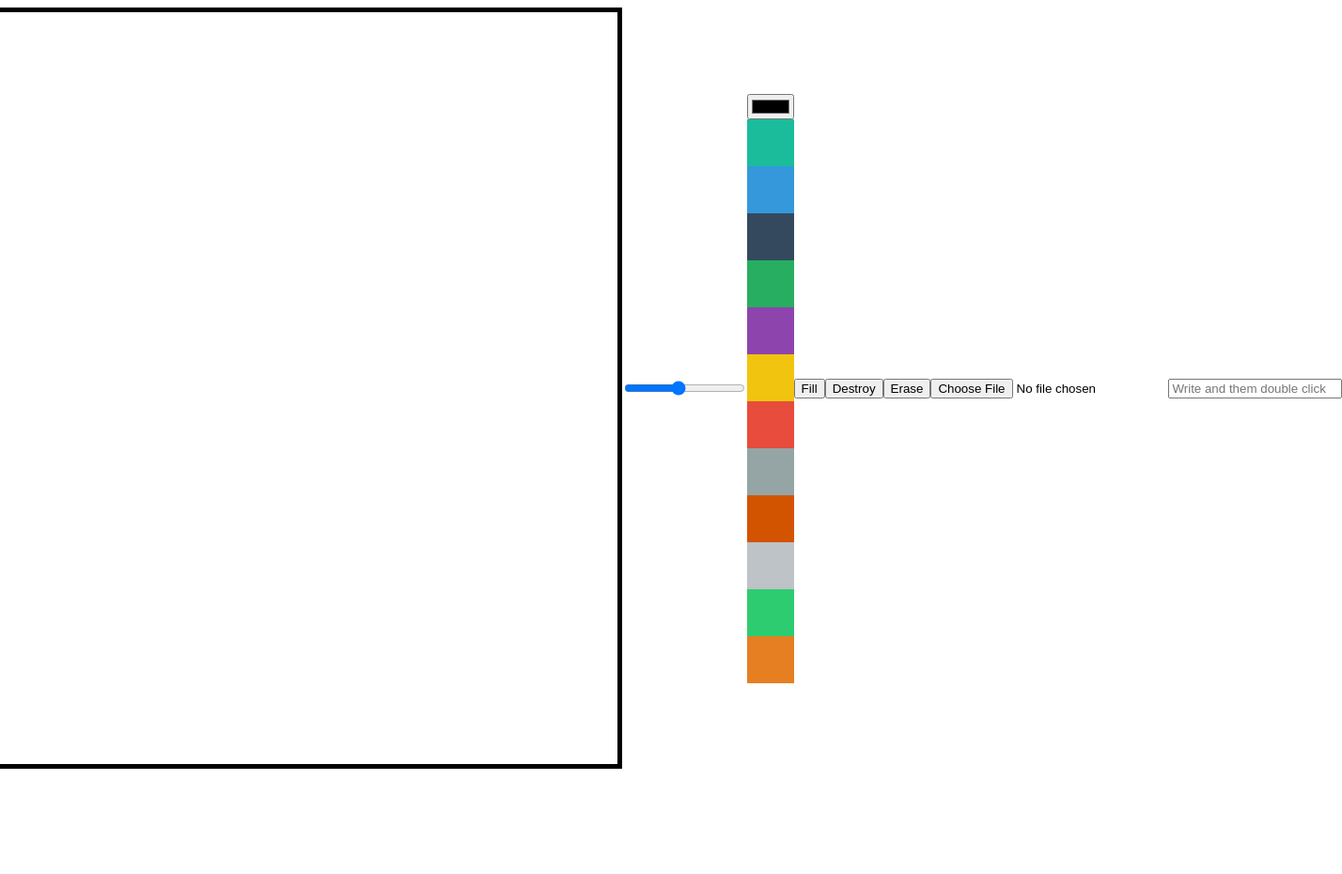
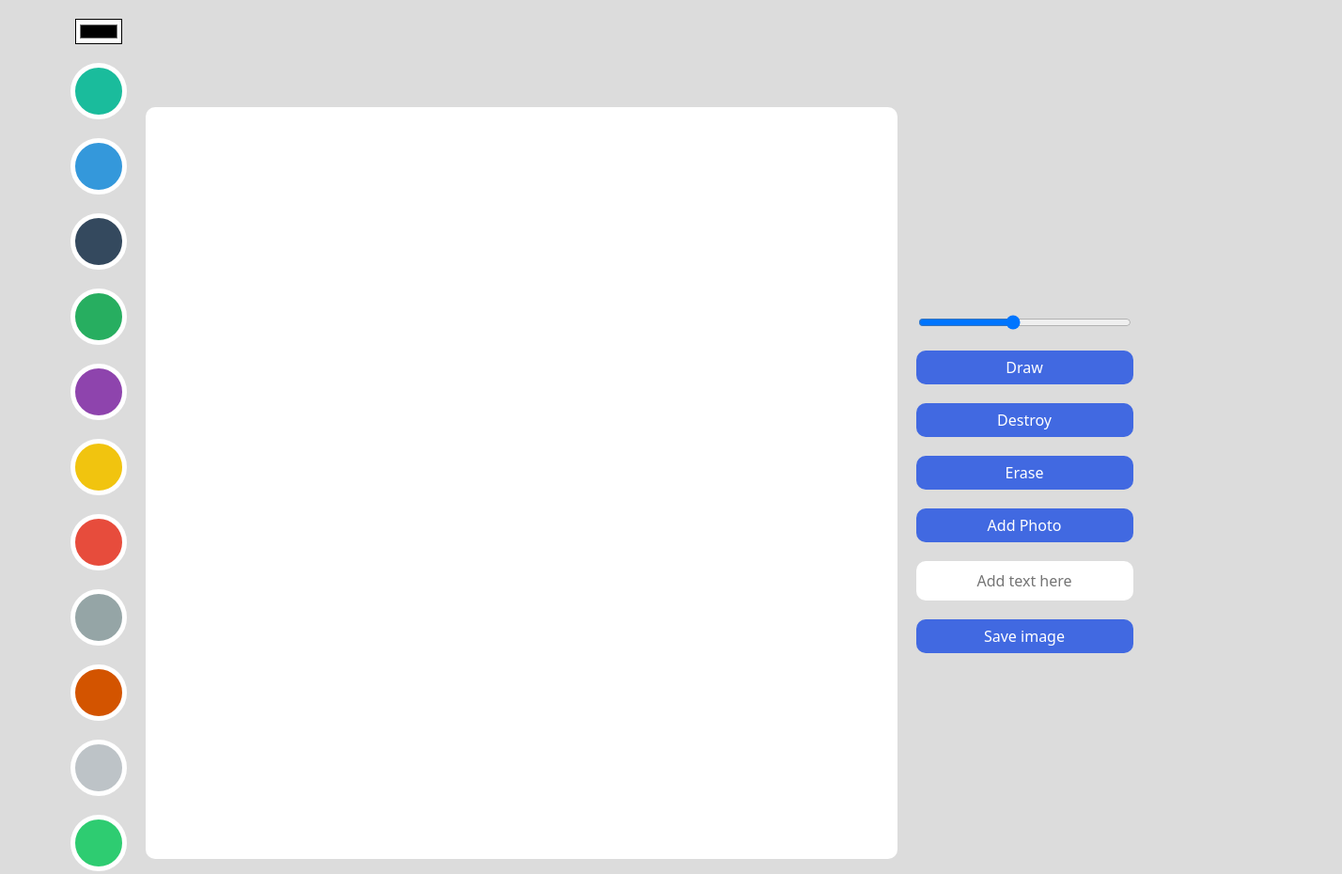
Before and after one commit to wwmw/record, a plain HTML site: page JavaScript/MEME-MAKER/index.html in a window 1280 px wide. Shown: the top 930 px of the page at 94% size, 1428 px wide, since content can reach past the window. Before the commit the page ends 826 px from the top, so only its background shows below. Drawn offline with Linux system fonts and the light colour scheme.

Commit message:
2070tohp

```diff
--- a/JavaScript/MEME-MAKER/app.js
+++ b/JavaScript/MEME-MAKER/app.js
@@ -1,3 +1,4 @@
+const saveBtn = document.getElementById("save");
 const textInput = document.getElementById("text");
 const fileInput = document.getElementById("file");
 const modeBtn = document.getElementById("mode-btn");
@@ -19,6 +20,7 @@ const CANVAS_HEIGHT = 800;
 canvas.width = CANVAS_WIDTH;
 canvas.height = CANVAS_HEIGHT;
 ctx.lineWidth = lineWidth.value;
+ctx.lineCap = "round";
 let isPainting = false;
 let isFilling = false;
 
@@ -80,12 +82,24 @@ function onFileChange(event) {
   image.onload = function name() {
     ctx.drawImage(image, 0, 0, CANVAS_WIDTH, CANVAS_HEIGHT);
     fileInput.value = null;
+  };
+}
+function onDoubleClick(event) {
+  const text = textInput.value;
+  if (text !== "") {
+    ctx.save();
+    ctx.lineWidth = 1;
+    ctx.font = "68px sans-serif";
+    ctx.fillText(text, event.offsetX, event.offsetY);
+    ctx.restore();
   }
 }
-function onDoubleClick(event){
-  const text = textInput.value;
-  ctx.strokeText(text, event.offsetX, event.offsetY);
-  ctx.fillText(text, event.offsetX, event.offsetY);
+function onSaveClick() {
+  const url = canvas.toDataURL();
+  const a = document.createElement("a");
+  a.href = url;
+  a.download = "myDrawing.png";
+  a.click();
 }
 
 canvas.addEventListener("dblclick", onDoubleClick);
@@ -105,3 +119,4 @@ eraserBtn.addEventListener("click", onEraserClick);
 colorOptions.forEach((color) => color.addEventListener("click", onColorClick));
 
 fileInput.addEventListener("change", onFileChange);
+saveBtn.addEventListener("click", onSaveClick);
--- a/JavaScript/MEME-MAKER/index.html
+++ b/JavaScript/MEME-MAKER/index.html
@@ -8,9 +8,7 @@
     <link rel="stylesheet" href="styles.css" />
   </head>
   <body>
-    <canvas></canvas>
-    <input id="line-width" type="range" min="1" max="10" value="5" step="0.5" />
-    <div>
+    <div class="color-options">
       <input id="color" type="color" />
       <div
         class="color-option"
@@ -73,11 +71,25 @@
         data-color="#e67e22"
       ></div>
     </div>
-    <button id="mode-btn">Fill</button>
-    <button id="destroy-btn">Destroy</button>
-    <button id="eraser-btn">Erase</button>
-    <input type="file" accept="image/*" id="file" />
-    <input type="text" placeholder="Write and them double click" id="text" />
+    <canvas></canvas>
+    <div class="btns">
+      <input
+        id="line-width"
+        type="range"
+        min="1"
+        max="10"
+        value="5"
+        step="0.5"
+      />
+      <button id="mode-btn">Draw</button>
+      <button id="destroy-btn">Destroy</button>
+      <button id="eraser-btn">Erase</button>
+      <label for="file">
+        Add Photo
+        <input type="file" accept="image/*" id="file" /></label>
+      <input type="text" placeholder="Add text here" id="text" />
+      <button id="save">Save image</button>
+    </div>
     <script src="app.js"></script>
   </body>
 </html>
--- /dev/null
+++ b/JavaScript/MEME-MAKER/reset.css
@@ -0,0 +1,48 @@
+/* http://meyerweb.com/eric/tools/css/reset/
+   v2.0 | 20110126
+   License: none (public domain)
+*/
+
+html, body, div, span, applet, object, iframe,
+h1, h2, h3, h4, h5, h6, p, blockquote, pre,
+a, abbr, acronym, address, big, cite, code,
+del, dfn, em, img, ins, kbd, q, s, samp,
+small, strike, strong, sub, sup, tt, var,
+b, u, i, center,
+dl, dt, dd, ol, ul, li,
+fieldset, form, label, legend,
+table, caption, tbody, tfoot, thead, tr, th, td,
+article, aside, canvas, details, embed,
+figure, figcaption, footer, header, hgroup,
+menu, nav, output, ruby, section, summary,
+time, mark, audio, video {
+	margin: 0;
+	padding: 0;
+	border: 0;
+	font-size: 100%;
+	font: inherit;
+	vertical-align: baseline;
+}
+/* HTML5 display-role reset for older browsers */
+article, aside, details, figcaption, figure,
+footer, header, hgroup, menu, nav, section {
+	display: block;
+}
+body {
+	line-height: 1;
+}
+ol, ul {
+	list-style: none;
+}
+blockquote, q {
+	quotes: none;
+}
+blockquote:before, blockquote:after,
+q:before, q:after {
+	content: '';
+	content: none;
+}
+table {
+	border-collapse: collapse;
+	border-spacing: 0;
+}
--- a/JavaScript/MEME-MAKER/styles.css
+++ b/JavaScript/MEME-MAKER/styles.css
@@ -1,15 +1,84 @@
+@import "reset.css";
+
+body {
+  display: flex;
+  gap: 20px;
+  justify-content: space-between;
+  align-items: flex-start;
+  background-color: gainsboro;
+  padding: 20px;
+  font-family: system-ui, -apple-system, BlinkMacSystemFont, "Segoe UI", Roboto,
+    Oxygen, Ubuntu, Cantarell, "Open Sans", "Helvetica Neue", sans-serif;
+}
+
 canvas {
   width: 800px;
   height: 800px;
-    border: 5px solid black;
+  background-color: white;
+  border-radius: 10px;
 }
+
 body {
   display: flex;
   justify-content: center;
   align-items: center;
 }
-.color-option{
+
+.btns {
+  display: flex;
+  flex-direction: column;
+  gap: 20px;
+}
+
+.color-options {
+  display: flex;
+  flex-direction: column;
+  gap: 20px;
+  align-items: center;
+}
+
+.color-option {
   width: 50px;
   height: 50px;
+  border-radius: 50%;
   cursor: pointer;
+  border: 5px solid white;
+  transition: transform ease-in-out 0.1s;
 }
+
+.color-option:hover {
+  transform: scale(1.2);
+}
+
+input#color {
+  background-color: white;
+}
+
+button, label {
+  all: unset;
+  padding: 10px 0px;
+  text-align: center;
+  background-color: royalblue;
+  color: white;
+  font-weight: 500;
+  cursor: pointer;
+  border-radius: 10px;
+  transition: opacity linear .1s;
+}
+
+button:hover{
+    opacity: 0.85;
+}
+
+input#file {
+    display:none;
+}
+
+input#text{
+    all: unset;
+    padding: 10px 0px;
+    text-align: center;
+    border-radius: 10px;
+    font-weight: 500;
+  background-color: white;
+}
```
Lines whose indentation alone changed are shown as unchanged.
